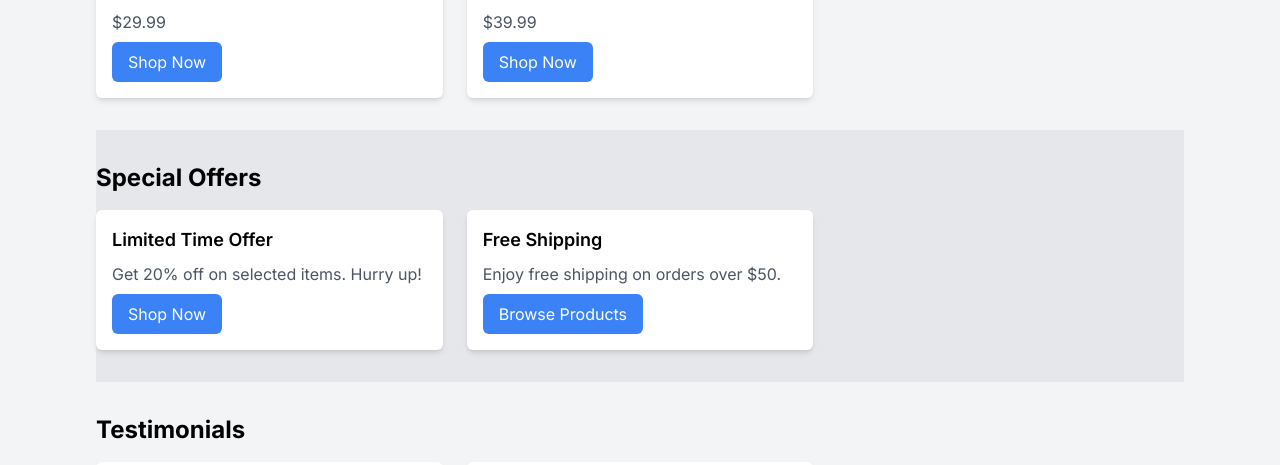
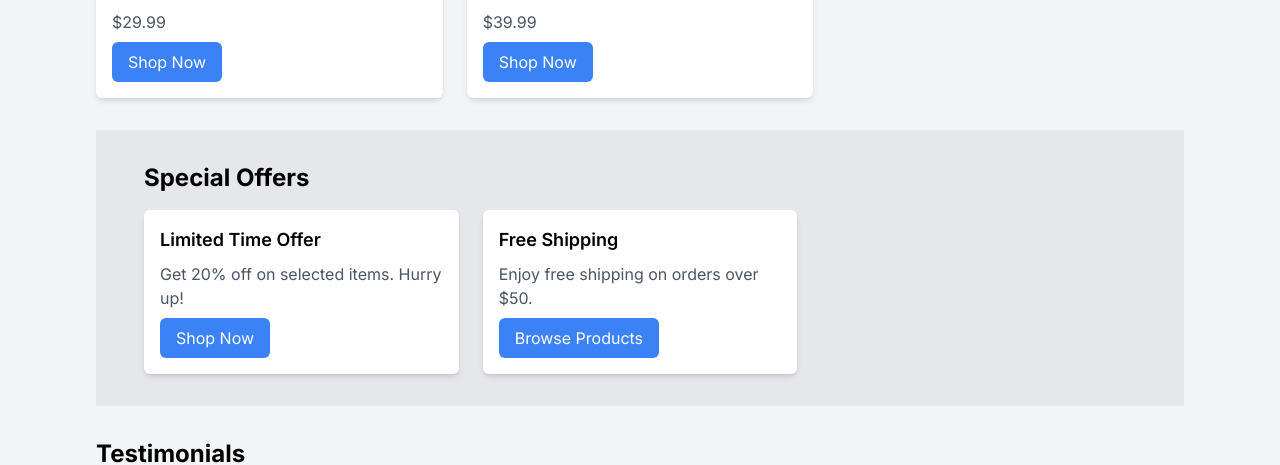
Before and after one commit to zhwltlr/k-shop, a Next.js app in the folder packages/frontend/: page / in a window 1280 px wide. Shown: the part 960-1425 px from the top of the page. Built offline with nearby package versions, Linux system fonts and the light colour scheme.

Commit message:
emphasize special offer section

```diff
--- a/packages/frontend/app/page.tsx
+++ b/packages/frontend/app/page.tsx
@@ -157,7 +157,7 @@ const Home = () => {
         </section>
 
         {/* Special Offers */}
-        <section className="bg-gray-200 py-8">
+        <section className="bg-gray-200 py-8 p-12">
           <h2 className="text-2xl font-bold mb-4">Special Offers</h2>
           <div className="grid grid-cols-1 md:grid-cols-2 lg:grid-cols-3 gap-6">
             {specialOffers.map((offer) => (
```
